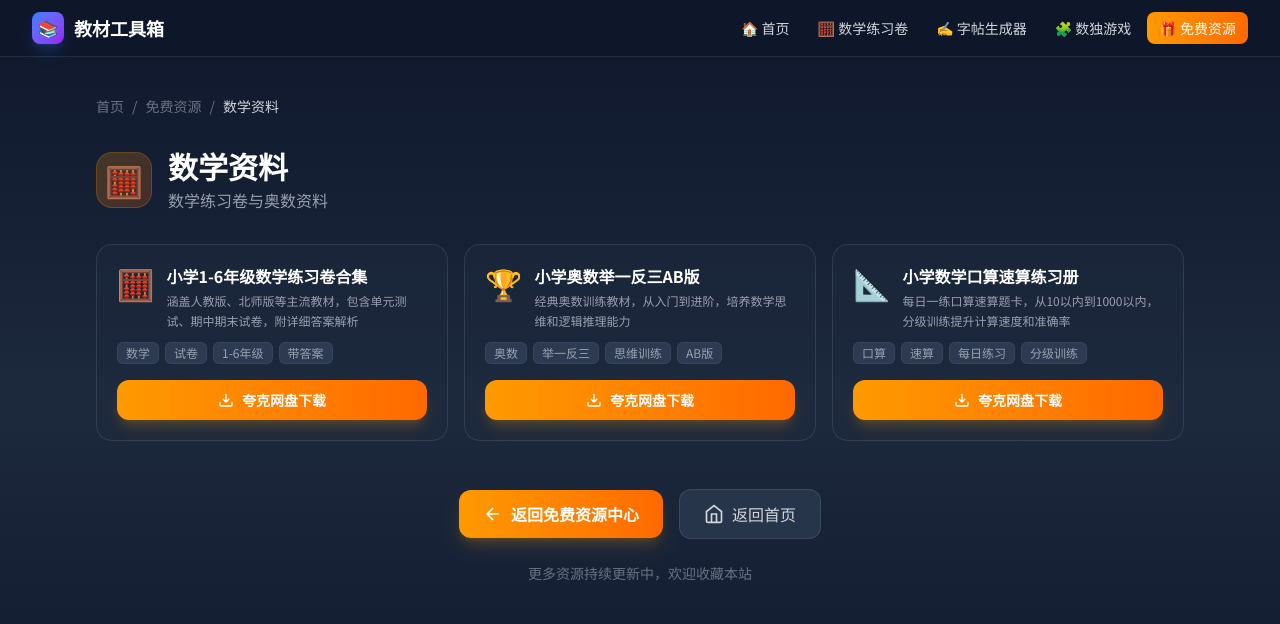
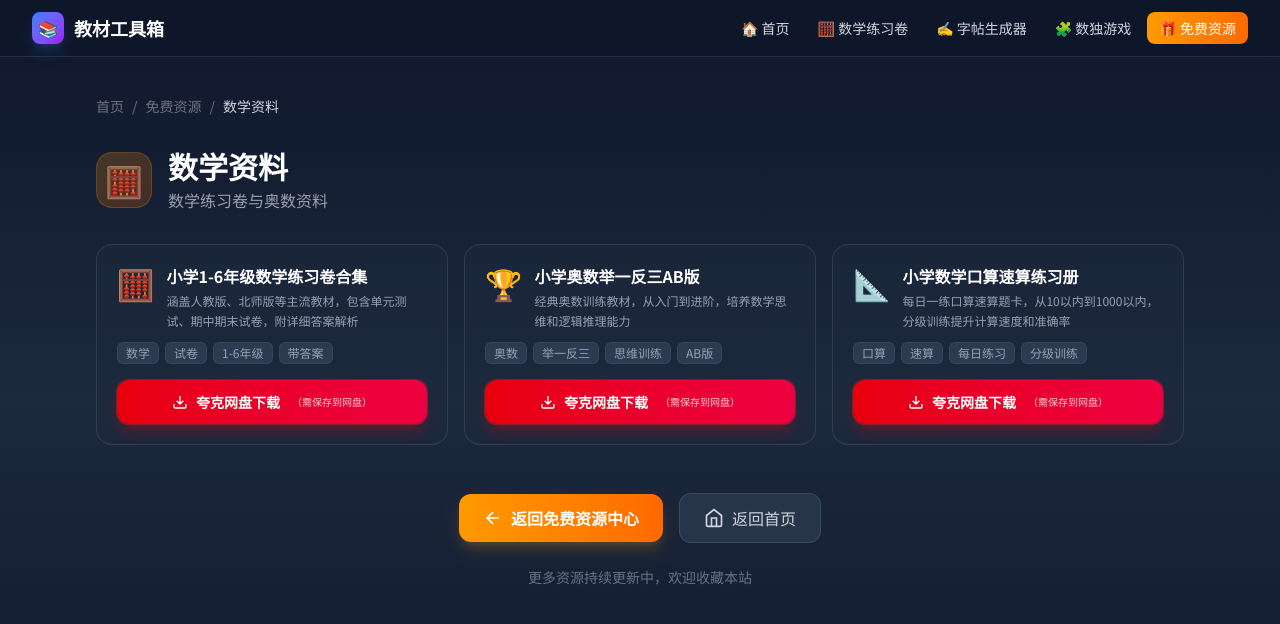
Before and after one commit to jm6-lang/math-worksheet, a Next.js app: page /resources/math in a window 1280 px wide. Shown: the top 624 px of the page. Built offline with nearby package versions, Linux system fonts and the light colour scheme.

Commit message:
style: 下载按钮改为深红色并添加网盘保存提示

```diff
--- a/app/resources/_components/CategoryPage.tsx
+++ b/app/resources/_components/CategoryPage.tsx
@@ -121,12 +121,13 @@ export default function CategoryPage({ categoryId }: CategoryPageProps) {
                 href={r.link}
                 target="_blank"
                 rel="noopener noreferrer"
-                className="flex items-center justify-center gap-2 w-full py-2.5 bg-gradient-to-r from-amber-500 to-orange-500 text-white text-sm font-bold rounded-xl hover:from-amber-600 hover:to-orange-600 transition-all shadow-lg shadow-amber-500/20 group-hover:shadow-amber-500/40"
+                className="flex items-center justify-center gap-2 w-full py-3 bg-gradient-to-r from-red-600 to-rose-600 text-white text-sm font-bold rounded-xl hover:from-red-700 hover:to-rose-700 transition-all shadow-lg shadow-red-600/30 group-hover:shadow-red-600/50 ring-1 ring-red-500/30"
               >
                 <svg className="w-4 h-4" viewBox="0 0 24 24" fill="none" stroke="currentColor" strokeWidth="2">
                   <path d="M21 15v4a2 2 0 01-2 2H5a2 2 0 01-2-2v-4M7 10l5 5 5-5M12 15V3"/>
                 </svg>
                 {r.linkLabel}下载
+                <span className="text-[10px] font-normal opacity-80 ml-1">（需保存到网盘）</span>
               </a>
             </div>
           ))}
```
